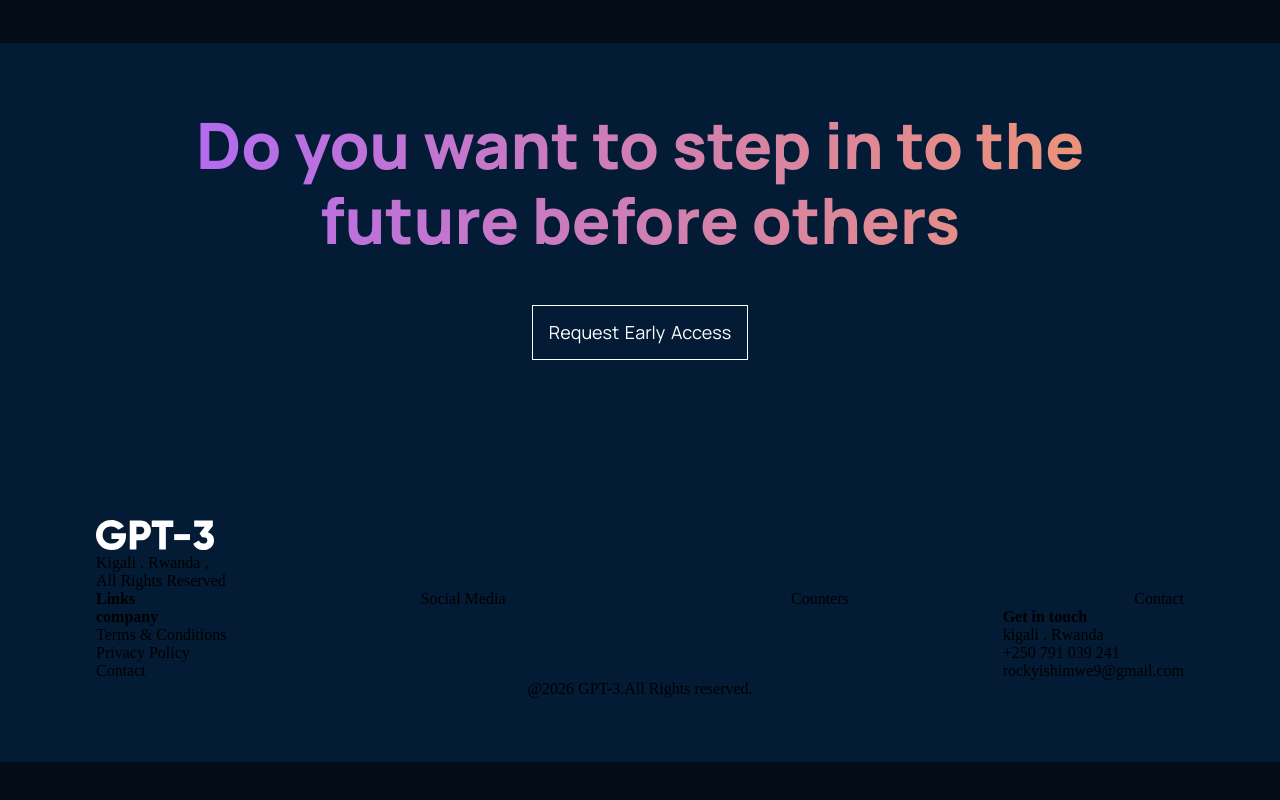
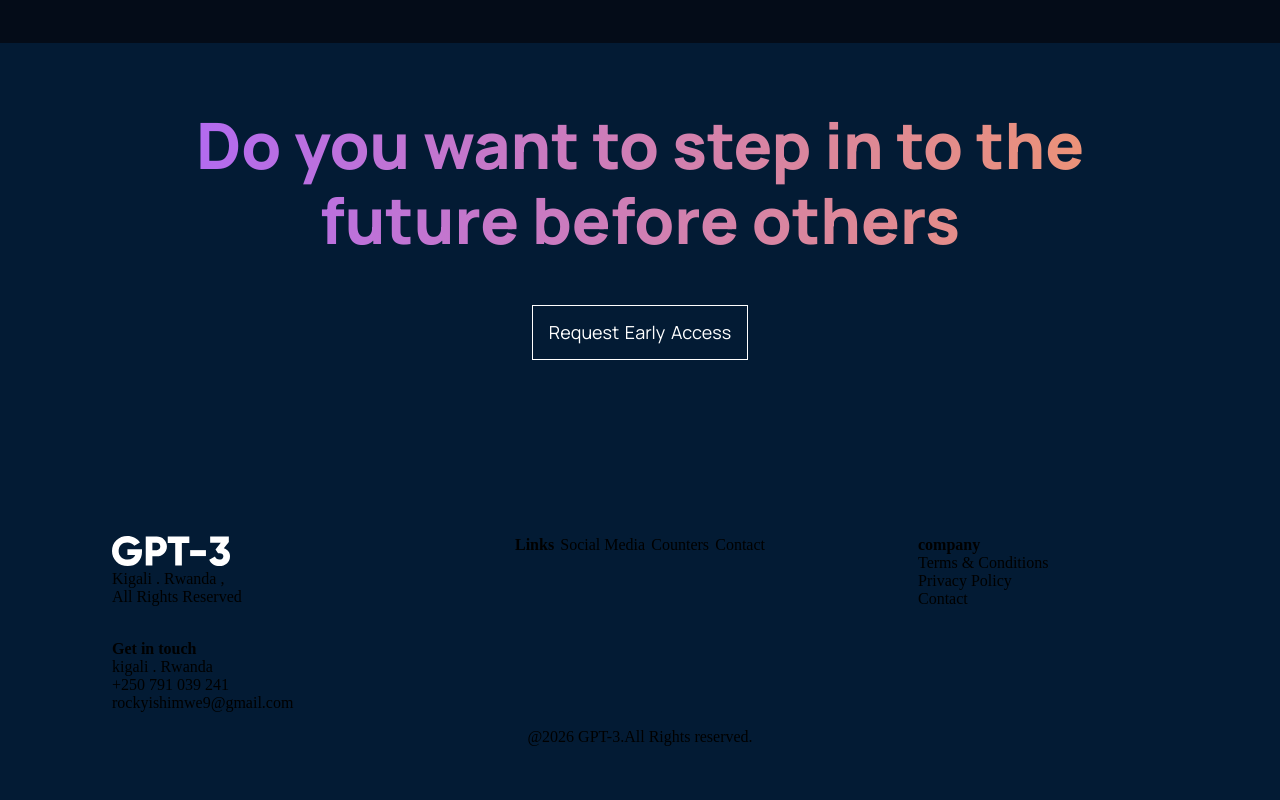
Before and after one commit to rockyishimwe/gpt3, a React (Create React App) app: page / in a window 1280 px wide. Shown: the part 3792-4592 px from the top of the page. Before the commit the page ends 4554 px from the top, so only its background shows below. Built offline with nearby package versions, Linux system fonts and the light colour scheme.

Commit message:
added footer styes'

```diff
--- a/src/containers/footer/footer.css
+++ b/src/containers/footer/footer.css
@@ -41,4 +41,18 @@
     flex-direction: row;
     flex-wrap: wrap;
     width: 100%;
+    text-align: left;
 }
+.gpt3__footer-links div {
+    width: 250px;
+    margin: 1rem;
+}
+.gpt3__footer-links_logo {
+    display: flex;
+    flex-direction: column;
+}
+.gpt3__footer-links_logo img {
+    width: 118px;
+    height: 30px;
+    margin-bottom: 1rem;
+}
```
